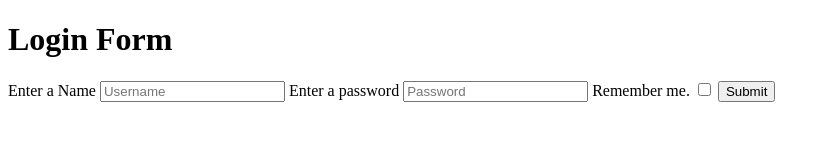
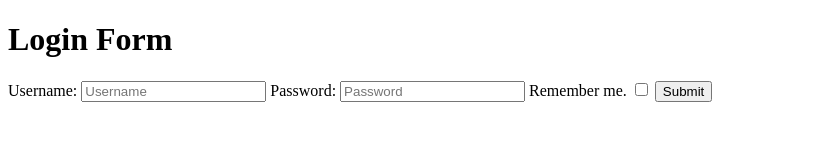
Before and after one commit to acciojob/remember-me-login-form-Shivdasbhande05, a website: page main.html in a window 1280 px wide. Shown: the whole page, without its empty margins (0-830 px from the left). Drawn offline with Linux system fonts and the light colour scheme.

Commit message:
created a submission

```diff
--- a/main.html
+++ b/main.html
@@ -10,9 +10,9 @@
 	<!-- the entire body must be written by student -->
 	 <h1>Login Form</h1>
 	 <form>
-		<label for="username">Enter a Name</label>
+		<label for="username">Username:</label>
 		<input type="text" id="username" placeholder="Username">
-		<label for="password">Enter a password</label>
+		<label for="password">Password:</label>
 		<input type="password" id="password" placeholder="Password">
 		<label for="checkbox">Remember me.</label>
 		<input type="checkbox" id="checkbox">
```
